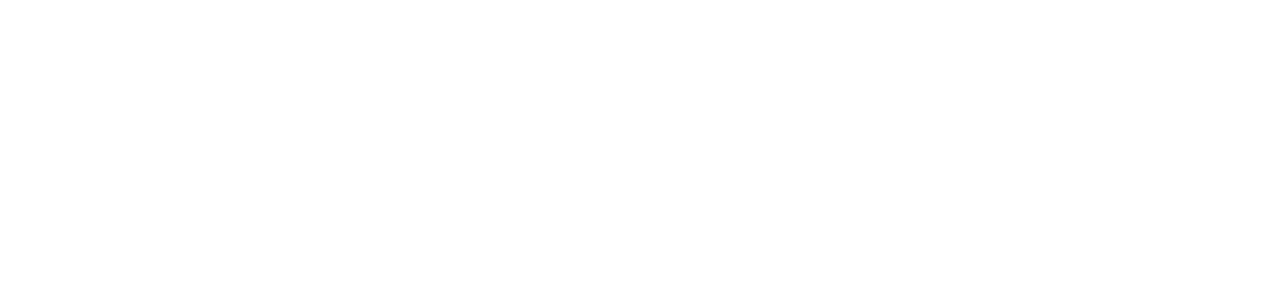
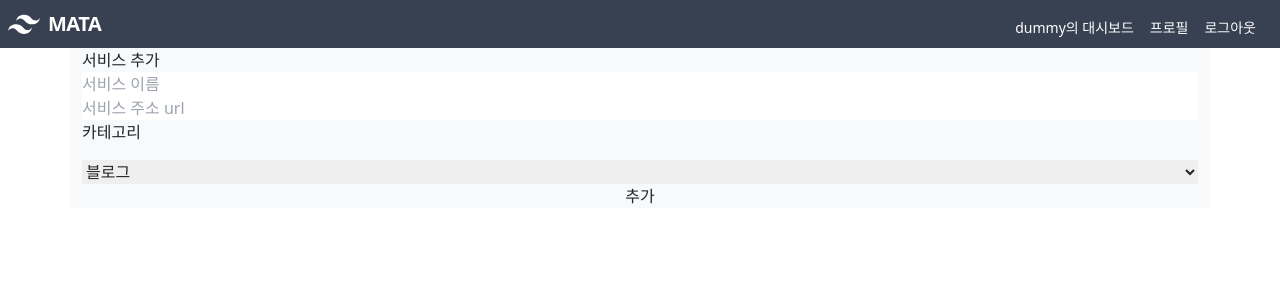
Before and after one commit to PolarbearHam/MATA2, a React (Create React App) app in the folder mata2/: page /service-add in a window 1280 px wide. Before the commit this address had no page. Shown: the top 300 px of the page. Built offline with nearby package versions, Linux system fonts and the light colour scheme.

Commit message:
서비스 추가 페이지 컴포넌트

```diff
--- a/mata2/src/App.js
+++ b/mata2/src/App.js
@@ -10,6 +10,7 @@
 import Welcome from './views/Welcome';
 import Login from './views/Login';
 import SignUp from './views/SignUp';
+import ServiceAdd from './views/ServiceAdd';
 function App() {
   const [user, setUser] = useState(null);
   const userInfo = async (accessToken) => {
@@ -55,6 +56,11 @@
             <SignUp></SignUp>
           </WelcomeLayout>
         }/>
+        <Route path='/service-add' element={
+          <WelcomeLayout state={ {user: user} }>
+            <ServiceAdd/>
+          </WelcomeLayout>
+        }/>
         <Route path='/start' element={
           <DashboardLayout state={ {user: user} }>
 
--- a/mata2/src/components/Sidebar.js
+++ b/mata2/src/components/Sidebar.js
@@ -4,6 +4,7 @@
 import './Sidebar.css';
 import itemIcon from '../assets/item-project-icon.svg';
 import serviceAddIcon from '../assets/Service_add_icon.svg';
+
 const Sidebar = () => {
   const services=['services1','services2','services3']
   return (
@@ -17,8 +18,8 @@
           <NavItem className='NavItemButton'>
             <NavLink href="/start">TestService</NavLink>
           </NavItem>
-          <NavItem className='NavItemButton'>
-            <img src={serviceAddIcon} className='itemIcon'/>  <NavLink href="#" className='nav-link'>서비스추가</NavLink>
+          <NavItem className='NavItemButton'  >
+            <img src={serviceAddIcon} className='itemIcon'/>  <NavLink href="/service-add" className='nav-link'>서비스추가</NavLink>
           </NavItem>
       </Nav>
     </div>
--- /dev/null
+++ b/mata2/src/views/ServiceAdd.js
@@ -0,0 +1,26 @@
+import React from 'react';
+
+const ServiceAdd = () => {
+  return (
+    <div className='d-flex align-items-center justify-content-center mx-auto '>
+      <form className='container bg-light d-flex flex-column justify-content-center' >
+        <div >서비스 추가</div>
+        <input  placeholder='서비스 이름'/>
+        <input  placeholder='서비스 주소 url'/>
+
+        <p>카테고리</p>
+        <select>
+          <option value='블로그'>블로그</option>
+          <option value='쇼핑'>쇼핑</option>
+          <option value='SNS'>SNS</option>
+        </select>
+        <button  >추가</button>
+
+
+      </form>
+
+    </div>
+  );
+};
+
+export default ServiceAdd;
```
